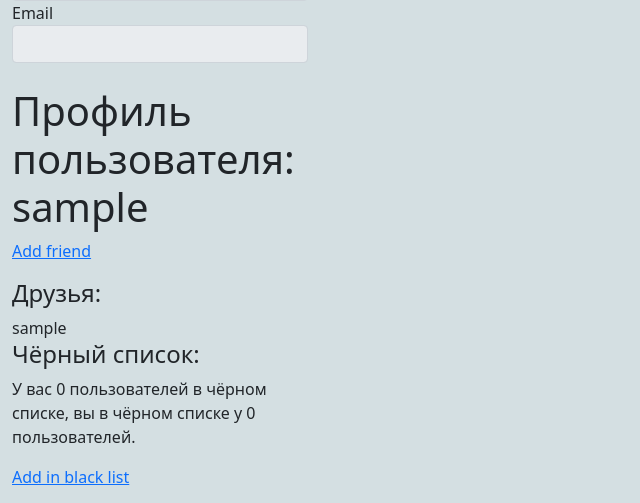
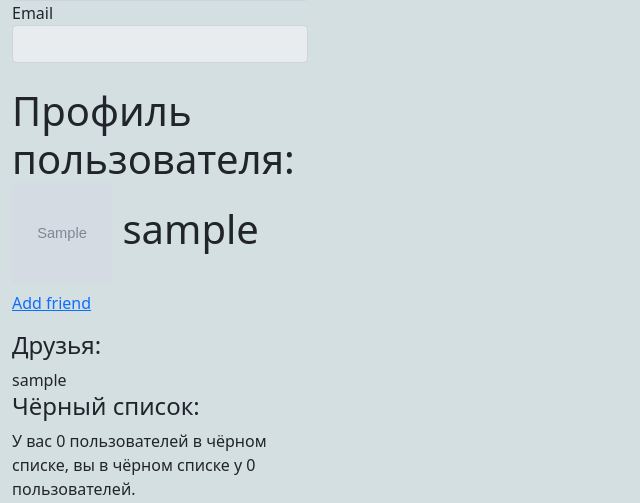
Before and after one commit to JasperStfun/TeleVeb, a Flask app: template app/templates/user_profile.html in a window 1280 px wide. Shown: the part 237-740 px from the top of the page, without its empty margins (0-640 px from the left). Run offline with Flask 2, Linux system fonts and the light colour scheme; tables that the repository leaves empty hold one stand-in row (values such as "Sample post"); the template is opened without the code that fills it: values that come from a table or form of the project are taken from there, most other values are stand-ins (such as "Sample title", 1, 10 or a date in 2020); grey boxes marked "Sample" are stand-in pictures; some libraries are stand-ins or nearby versions.

Commit message:
update user display in profile

```diff
--- a/app/templates/user_profile.html
+++ b/app/templates/user_profile.html
@@ -16,7 +16,7 @@
             {% if user.username == current_user.username %}
                 <h1>Вы: {{ user.username }}</h1>
             {% else %}
-                <h1>Профиль пользователя: {{ user.username }}</h1>
+                <h1>Профиль пользователя: <img src='{{ user.avatar }}' height="100" width="100"> {{ user.username }}</h1>
             {% endif %}
             <div>
                 {% if user == current_user %}
```
